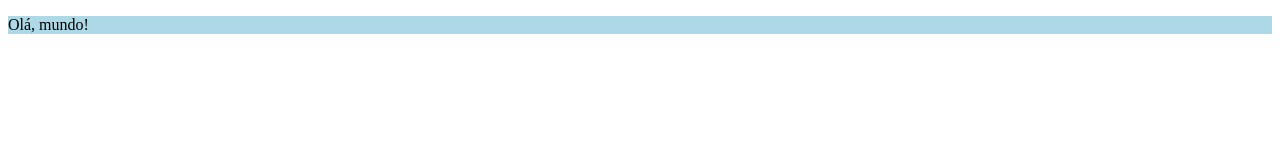
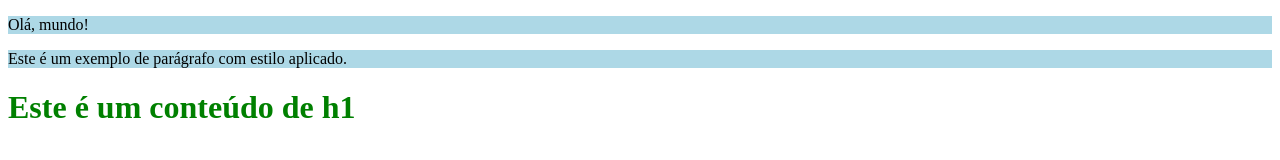
Before and after one commit to leonardoteixeiragh/site-exemplo, a plain HTML site: page index.html in a window 1280 px wide. Drawn offline with Linux system fonts and the light colour scheme.

Commit message:
Acrescentei um h1 e seu color

```diff
--- a/estilo.css
+++ b/estilo.css
@@ -1,3 +1,7 @@
 p {
     background-color: lightblue;
 }
+
+h1{
+    color: green;
+}
--- a/index.html
+++ b/index.html
@@ -6,5 +6,7 @@
 </head>
 <body>
     <p>Olá, mundo!</p>
+    <p>Este é um exemplo de parágrafo com estilo aplicado.</p>
+    <h1>Este é um conteúdo de h1</h1>
 </body>
 </html>
```
